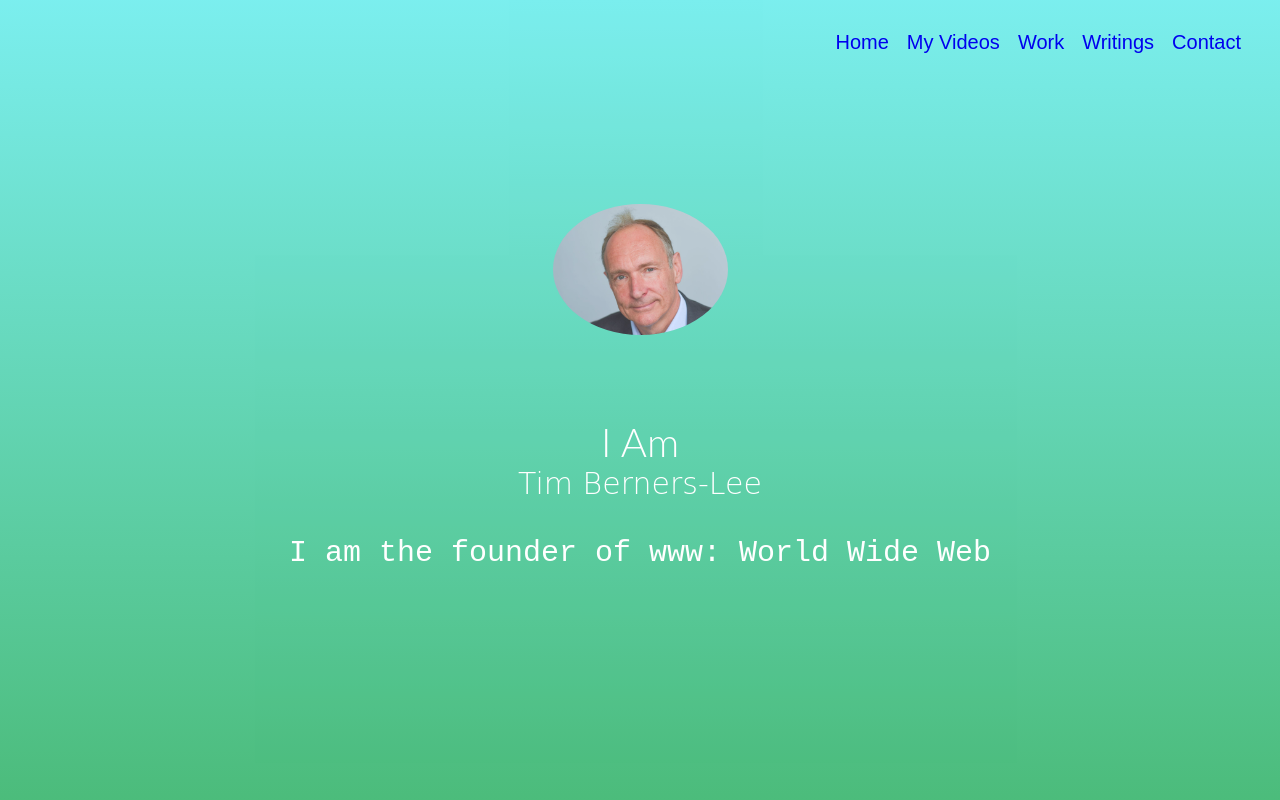
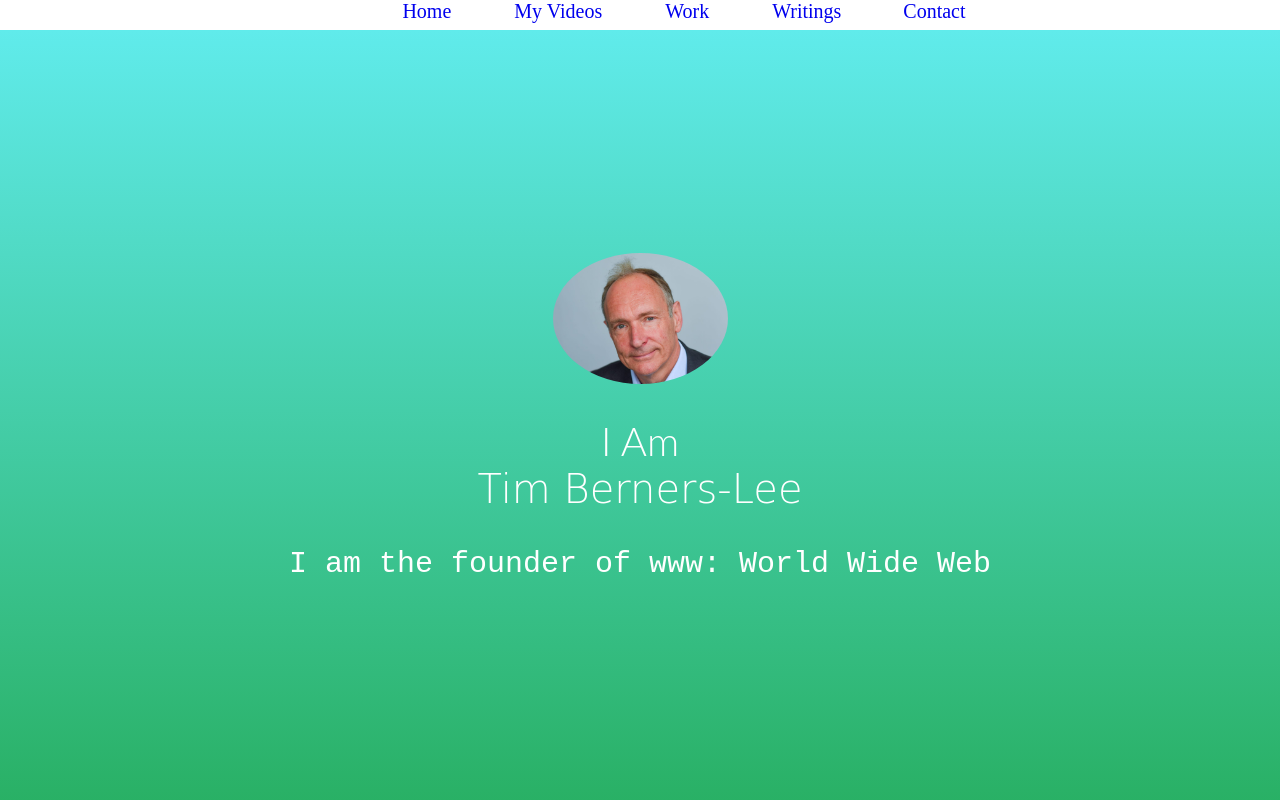
Before and after one commit to kritika-r/Porfolio-Website, a plain HTML site: page index.html in a window 1280 px wide. Shown: the top 800 px of the page. Drawn offline with Linux system fonts and the light colour scheme.

Commit message:
Icon- font-awesome: updated version
We worked a lot with menu.

```diff
--- a/index.html
+++ b/index.html
@@ -3,18 +3,23 @@
 <head>
     <title>Sir Tim Berners-Lee</title>
     <link rel="stylesheet" href="sty.css">
+    <link href="https://fonts.googleapis.com/css?family=Cinzel+Decorative&display=swap" rel="stylesheet">
+    <link rel="stylesheet" href="https://cdnjs.cloudflare.com/ajax/libs/font-awesome/4.7.0/css/font-awesome.min.css">
 </head>
 
 <body>
-    <ul class="menu">
-        <li class="links" ><a class="test" href="#welcome">Home</a> </li>
-        <li class="links"><a class="test" href="#videos">My Videos</a> </li>
-        <li class="links"><a class="test"href="#work">Work</a> </li>
-        <li class="links"> <a class="test" href="#writings">Writings</a></li>
-        <li class="links"><a class="test"href="#contact">Contact</a> </li>
-    </ul>
+
 
     <section id="welcome" class="parallax-container">
+        <center>
+        <ul class="menu">
+            <li class="links"><a class="test" href="#welcome">Home</a> </li>
+            <li class="links"><a class="test" href="#videos">My Videos</a> </li>
+            <li class="links"><a class="test" href="#work">Work</a> </li>
+            <li class="links"> <a class="test" href="#writings">Writings</a></li>
+            <li class="links"><a class="test" href="#contact">Contact</a> </li>
+        </ul>
+    </center>
         <div class="parallax-inner">
             <img src="tim%20berners-lee.jpeg" class="profile" />
             <h1>I Am <br>
@@ -56,6 +61,19 @@
 
     </section>
     <section id="contact">
+        <iframe src="https://www.google.com/maps/embed?pb=!1m14!1m8!1m3!1d15078.353856082635!2d72.8906491!3d19.1257017!3m2!1i1024!2i768!4f13.1!3m3!1m2!1s0x0%3A0xacf72f56793d190a!2sWHITEHAT%20EDUCATION%20TECHNOLOGY%20PVT%20LTD!5e0!3m2!1sen!2sin!4v1573468987088!5m2!1sen!2sin" height="450" frameborder="0" allowfullscreen=""></iframe>
+
+
+        <div class="contact_1">
+            <a href="mailto:kritikarakhecha2008@gmail.com?Subject=Tim Berners Lee Website"><i class="fa fa-envelope"></i>
+                &nbsp;&nbsp;
+                <h3> gmailid@gmail.com</h3>
+            </a>
+
+            <br>
+            <br>
+            <a href="#"><i class="fa fa-instagram">&nbsp;&nbsp;<h3> instagramid@</h3></i></a>
+        </div>
     </section>
 
 </body>
--- a/sty.css
+++ b/sty.css
@@ -6,24 +6,24 @@ body {
 
 .profile {
     width: 175px;
-    margin-bottom: 50px;
+
     border-radius: 50%;
 }
 
 #welcome {
     position: absolute;
-    overflow: hidden;
-    height: 800px;
+
     color: #FFFFFF;
-    left: 0;
-    top: 0;
+   z-index:9;
+
     bottom: 0;
-    right: 0;
-    opacity: 0.83;
+
+
     background: linear-gradient(#60ebeb 0%, #27ae60 100%);
     display: table;
     width: 100%;
     height: 100%;
+    top: 30px;
 }
 
 
@@ -37,7 +37,7 @@ h1 {
 }
 
 #name {
-    font-size: 30px;
+    font-size: 40px;
     line-height: 1.2;
     font-family: cursive
 }
@@ -80,26 +80,31 @@ p {
 
 }
 .menu{
-    list-style: none;
-    font-family:sans-serif;
-    position:fixed;
-    top:10px;
-    right:30px;
-    z-index:10;
-    cursor:pointer;
+  list-style: none;
+      width: 100%;
+    position: fixed;
+    top:0px;
+    margin-top: 0px;
+    background: white;
+
 }
 .links{
-    float:left;
-    font-family:fantasy;
+
+
     font-size:20px;
-    padding-top:5px;
-    padding-left:9px;
-    padding-bottom: 5px;
-    padding-right: 9px;
+
+    padding-left:33px;
+
+    padding-right: 25px;
+    display: inline;
 
 }
 .links:hover{
-    background-color: dodgerblue;
+
+   background-color: dodgerblue;
+    color: white;
+
+
 }
 .test{
     text-decoration: none;
@@ -108,3 +113,25 @@ p {
 html{
     scroll-behavior: smooth;
 }
+#contact{
+    background-color: firebrick;
+
+}
+#contact iframe{
+    width:100%;
+}
+.contact_1 a{
+    color: white;
+    text-decoration: none;f
+    text-shadow:none;
+
+
+
+}
+.contact_1 h3{
+    display: inline;
+}
+.conatact_1{
+    margin-top: 20px;
+    padding-top: 80px;
+}
```
